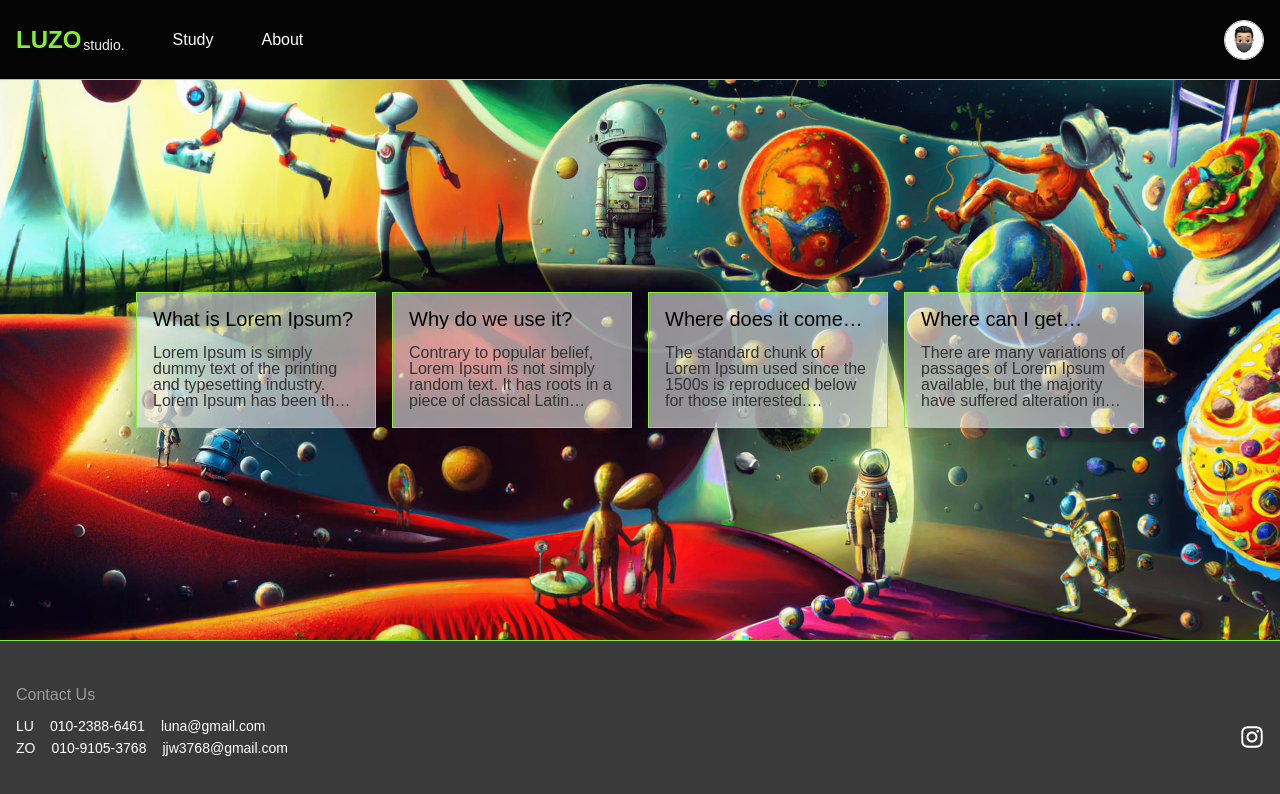
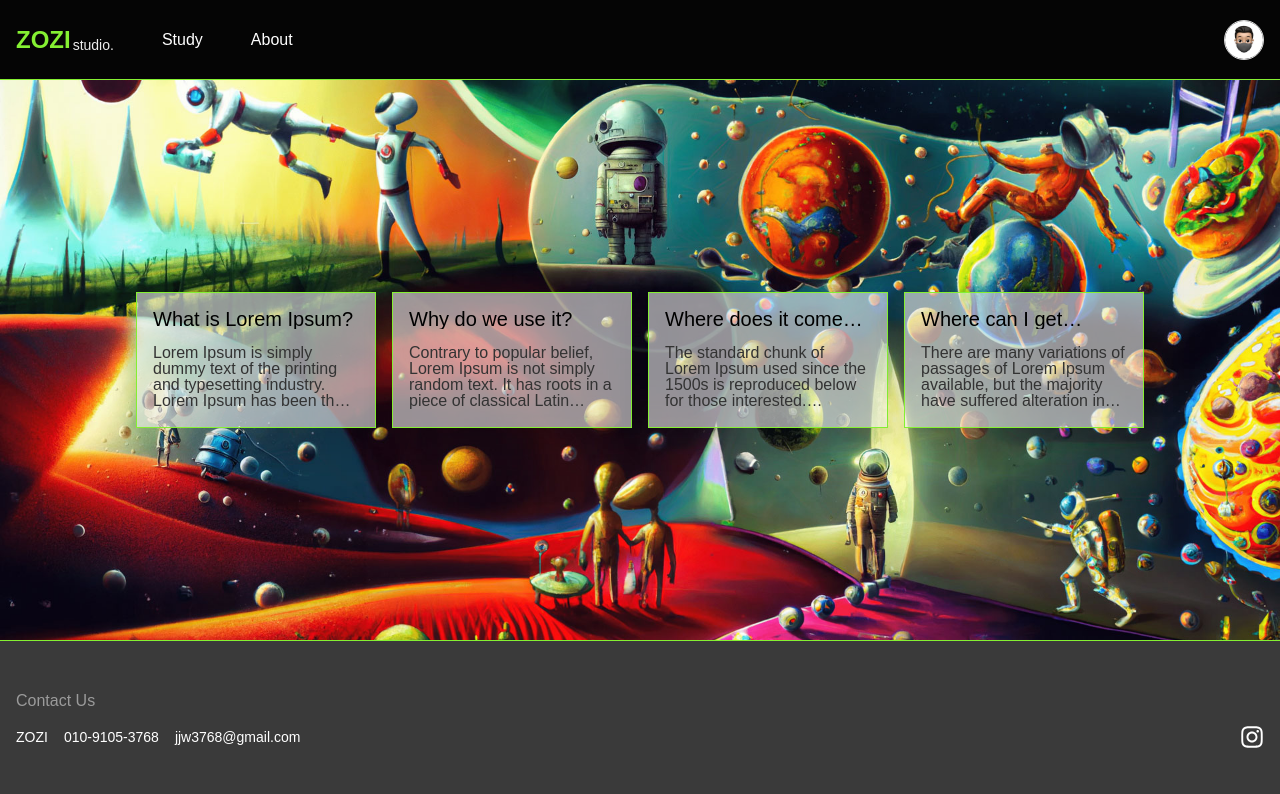
Before and after one commit to jojieee/joji-log, a Next.js app: page / in a window 1280 px wide. Shown: the top 794 px of the page. Built offline with nearby package versions, Linux system fonts and the light colour scheme; a web font is replaced by a local one.

Commit message:
feat: name and link edit

```diff
--- a/src/components/Layout/Footer/Footer.tsx
+++ b/src/components/Layout/Footer/Footer.tsx
@@ -18,12 +18,7 @@ const Footer = () => {
         <InfoWrapper>
           <ContactInfo>
             <Info>
-              <div>LU</div>
-              <div>010-2388-6461</div>
-              <div>luna@gmail.com</div>
-            </Info>
-            <Info>
-              <div>ZO</div>
+              <div>ZOZI</div>
               <div>010-9105-3768</div>
               <div>jjw3768@gmail.com</div>
             </Info>
--- a/src/components/Layout/Footer/useFooter.ts
+++ b/src/components/Layout/Footer/useFooter.ts
@@ -4,7 +4,7 @@ const useFooter = () => {
   const { openNewPage } = useLocation()
 
   const handleInstagram = () => {
-    window.open('https://www.instagram.com/luzo.official/', '_blank')
+    window.open('https://www.instagram.com/j5ning/', '_blank')
   }
   return { handleInstagram }
 }
--- a/src/components/Layout/Header/Header.tsx
+++ b/src/components/Layout/Header/Header.tsx
@@ -10,7 +10,7 @@ const Header = () => {
     <HeaderWrapper>
       <NavWrapper>
         <Logo onClick={handleHome}>
-          <Big>LUZO</Big>studio.
+          <Big>ZOZI</Big>studio.
         </Logo>
         <Navs>Study</Navs>
         <Navs onClick={handleAbout}>About</Navs>
```
